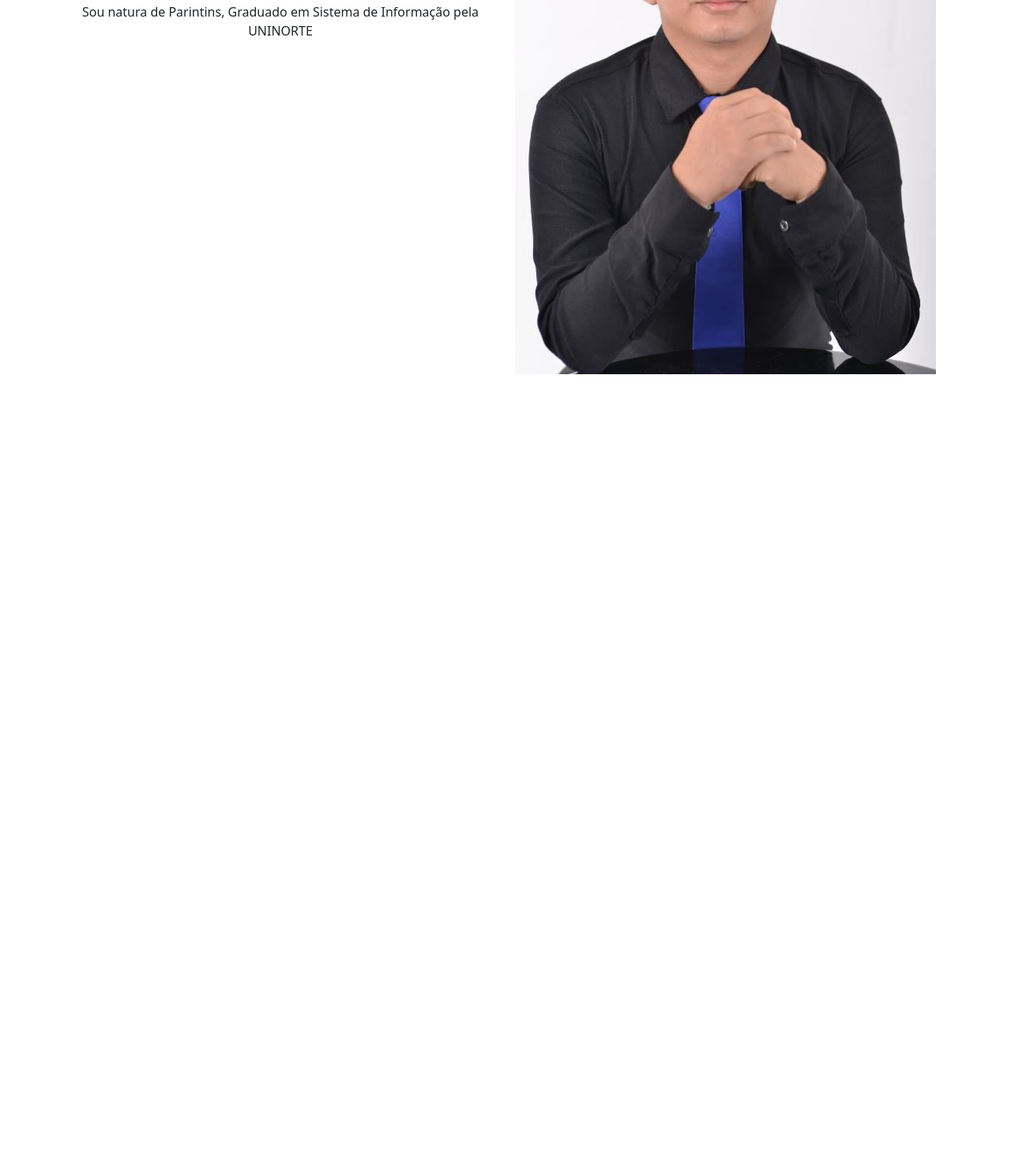
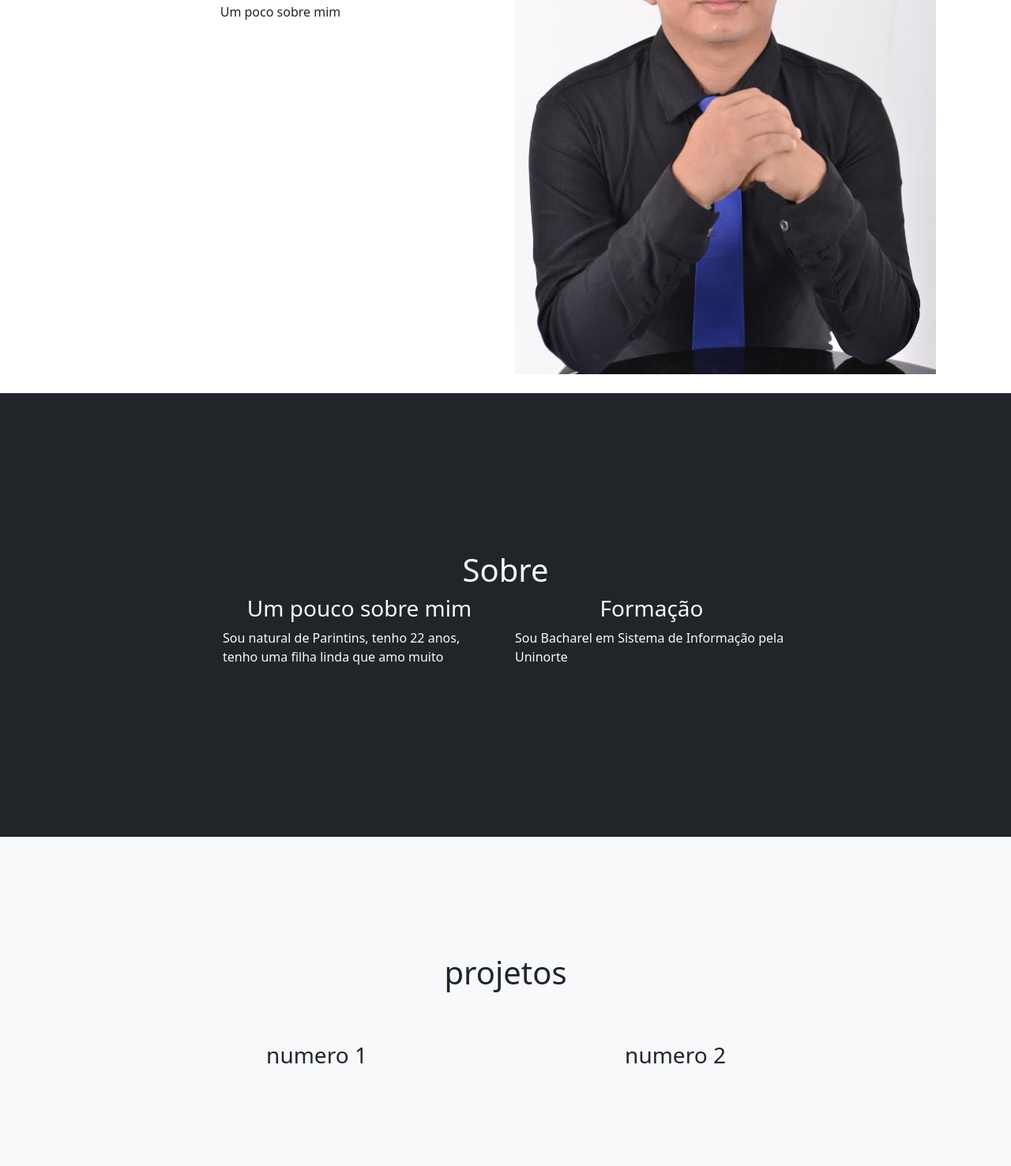
Before and after one commit to gilmendonca/Gilmendonca.github.io, a plain HTML site: page index.html in a window 1280 px wide. Shown: the part 382-1859 px from the top of the page at 79% size. Before the commit the page ends 880 px from the top, so only its background shows below. Drawn offline with nearby package versions, Linux system fonts and the light colour scheme.

Commit message:
novas funcoes 2

```diff
--- a/index.html
+++ b/index.html
@@ -41,8 +41,8 @@
             <div class="row">
                 <div class="col-6 ">
                     <div class=" text-center" style="margin-top: 50%;">
-                        <h1>Sobre mim</h1>
-                        <p>Sou natura de Parintins, Graduado em Sistema de Informação pela UNINORTE</p>
+                        <h1>Seja bem vindo!</h1>
+                        <p>Um poco sobre mim</p>
                     </div>
                 </div>
                 <div class="col-6">
@@ -58,6 +58,42 @@
         </div>
     </section>
 
+    <section class="bg-dark text-light">
+        <div class="container ">
+            <div class="row " style="padding: 200px;">
+                <h1 class="text-center ">Sobre</h1>
+                <div class="col-6">
+                    <h3 class="text-center">Um pouco sobre mim</h3>
+                    <p>Sou natural de Parintins, tenho 22 anos, tenho uma filha linda que amo muito</p>
+                </div>
+                <div class="col-6">
+                    <h3 class="text-center">Formação</h3>
+                    Sou Bacharel em Sistema de Informação pela Uninorte
+                </div>
+
+            </div>
+        </div>
+
+    </section>
+
+    <section class="bg-light">
+        <div class="container " style=" padding: 100px;">
+            <h1 class="text-center m-5">projetos</h1>
+            <div class="row w-100 p-3">
+                <div class="col-6">
+                    <h3 class="text-center">numero 1</h3>
+
+                </div>
+                <div class="col-6">
+                    <h3 class="text-center">numero 2</h3>
+
+                </div>
+
+            </div>
+        </div>
+
+    </section>
+
     <script src="https://code.jquery.com/jquery-3.2.1.slim.min.js"></script>
     <script src="https://cdnjs.cloudflare.com/ajax/libs/popper.js/1.12.3/umd/popper.min.js"></script>
     <script src="https://maxcdn.bootstrapcdn.com/bootstrap/4.0.0-beta.2/js/bootstrap.min.js"></script>
```
